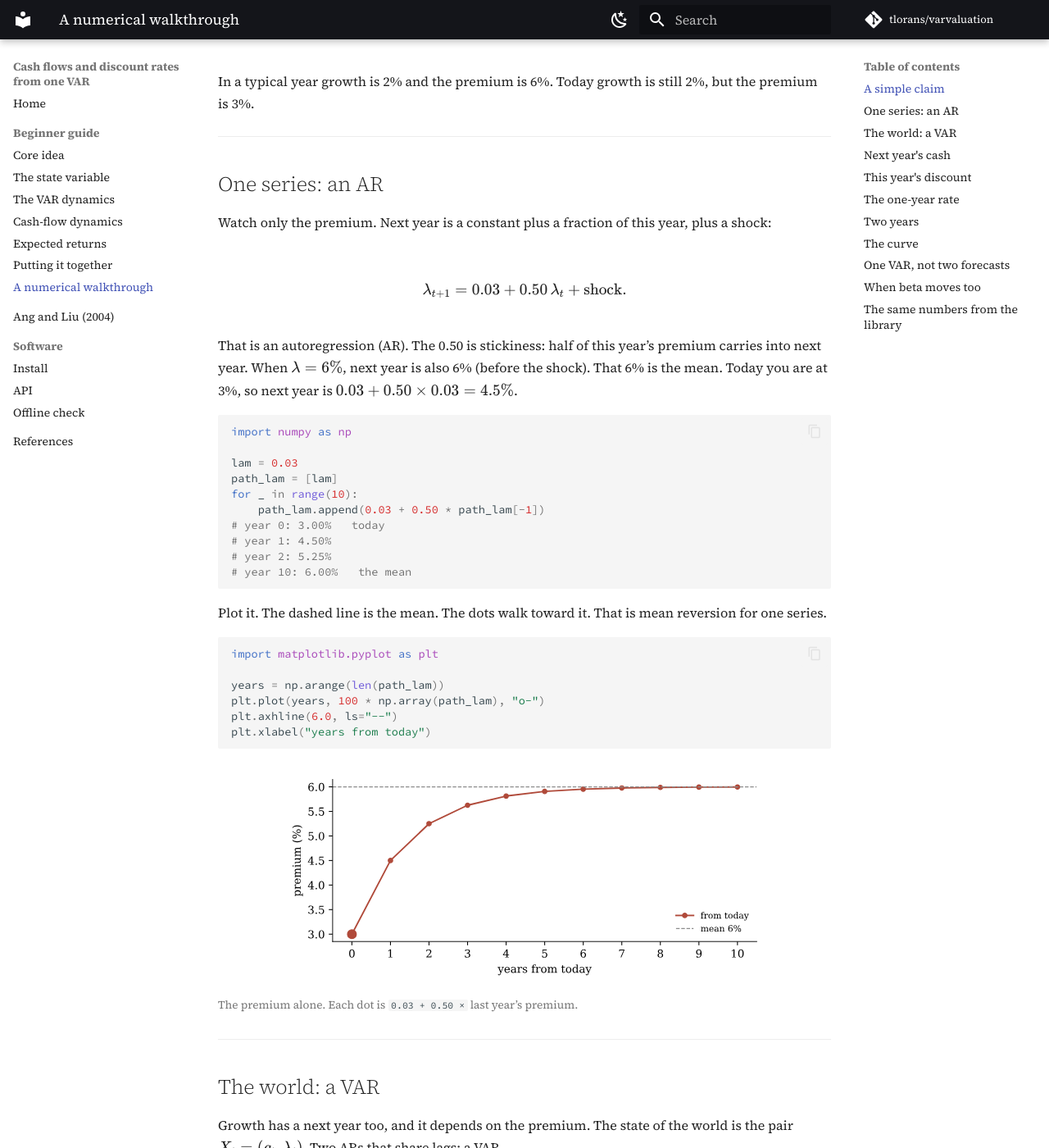
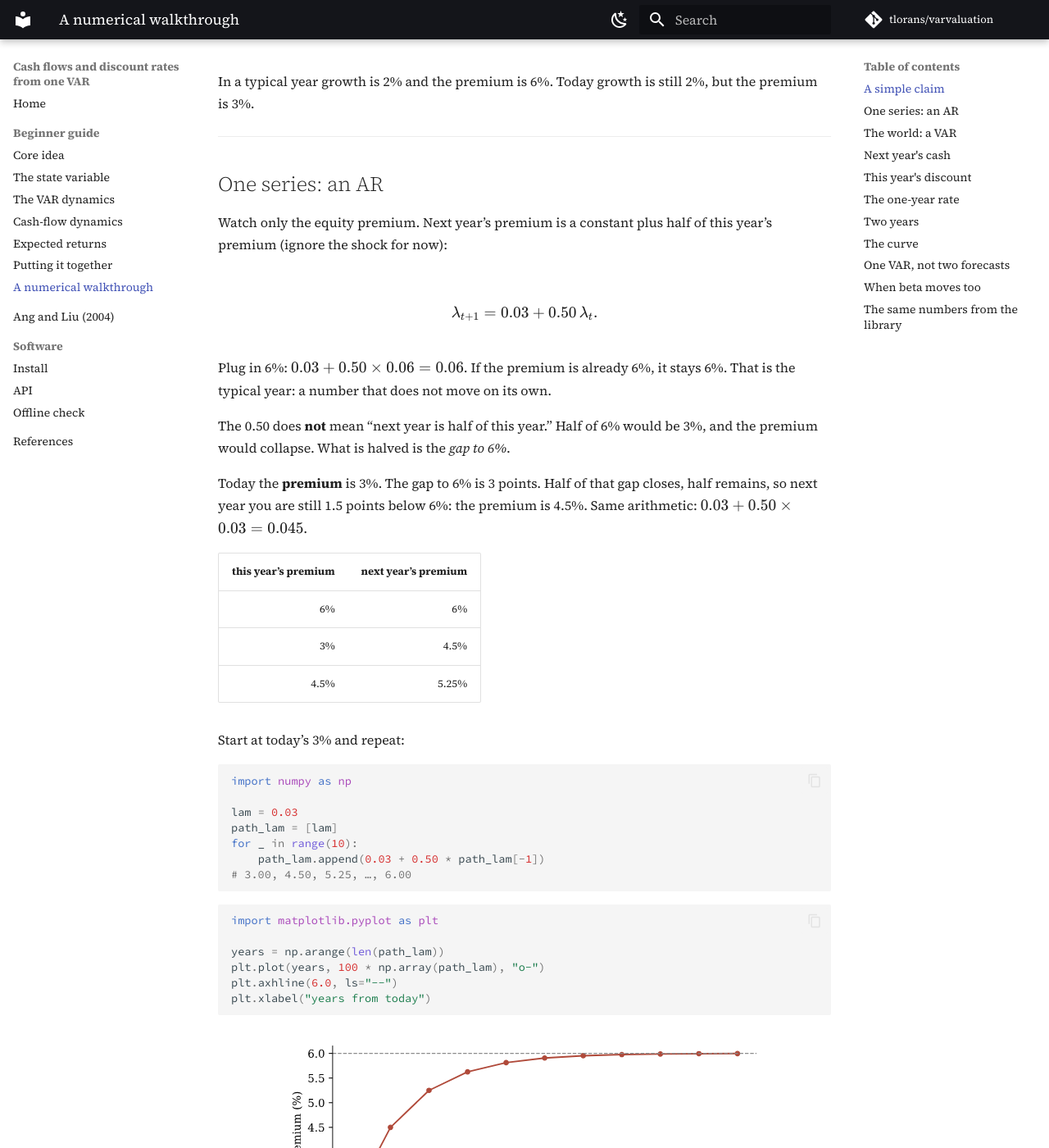
Before and after one commit to tlorans/varvaluation, an MkDocs documentation site: the page built from docs/guide/numerical.md, in a window 1280 px wide and 1400 px high, scrolled down 527 px. Shown: the whole window at 82% size. Built offline with MkDocs 1.6.1 and Material for MkDocs 9.7.7, drawn with Linux system fonts in a browser that asks for light colours; comment, search, counter and statistics services are not loaded; some of the changed text lies outside the part shown.

Commit message:
docs: the 0.50 halves the gap to 6%, not the premium itself

````diff
--- a/docs/guide/numerical.md
+++ b/docs/guide/numerical.md
@@ -22,13 +22,25 @@ In a typical year growth is 2% and the premium is 6%. Today growth is still 2%,
 
 ## One series: an AR
 
-Watch only the premium. Next year is a constant plus a fraction of this year, plus a shock:
+Watch only the equity premium. Next year’s premium is a constant plus half of this year’s premium (ignore the shock for now):
 
 $$
-\lambda_{t+1} = 0.03 + 0.50\,\lambda_t + \text{shock}.
+\lambda_{t+1} = 0.03 + 0.50\,\lambda_t.
 $$
 
-That is an autoregression (AR). The 0.50 is stickiness: half of this year’s premium carries into next year. When \(\lambda=6\%\), next year is also 6% (before the shock). That 6% is the mean. Today you are at 3%, so next year is \(0.03 + 0.50\times 0.03 = 4.5\%\).
+Plug in 6%: \(0.03 + 0.50\times 0.06 = 0.06\). If the premium is already 6%, it stays 6%. That is the typical year: a number that does not move on its own.
+
+The 0.50 does **not** mean “next year is half of this year.” Half of 6% would be 3%, and the premium would collapse. What is halved is the *gap to 6%*.
+
+Today the **premium** is 3%. The gap to 6% is 3 points. Half of that gap closes, half remains, so next year you are still 1.5 points below 6%: the premium is 4.5%. Same arithmetic: \(0.03 + 0.50\times 0.03 = 0.045\).
+
+| this year’s premium | next year’s premium |
+|---:|---:|
+| 6% | 6% |
+| 3% | 4.5% |
+| 4.5% | 5.25% |
+
+Start at today’s 3% and repeat:
 
 ```python
 import numpy as np
@@ -37,13 +49,8 @@ lam = 0.03
 path_lam = [lam]
 for _ in range(10):
     path_lam.append(0.03 + 0.50 * path_lam[-1])
-# year 0: 3.00%   today
-# year 1: 4.50%
-# year 2: 5.25%
-# year 10: 6.00%   the mean
+# 3.00, 4.50, 5.25, …, 6.00
 ```
-
-Plot it. The dashed line is the mean. The dots walk toward it. That is mean reversion for one series.
 
 ```python
 import matplotlib.pyplot as plt
@@ -55,7 +62,7 @@ plt.xlabel("years from today")
 ```
 
 ![Premium as an AR](../assets/figures/numerical_ar.svg)
-<p class="figure-caption">The premium alone. Each dot is <code>0.03 + 0.50 ×</code> last year’s premium.</p>
+<p class="figure-caption">Today’s premium is 3%. Each year the gap to 6% is cut in half.</p>
 
 ---
 
````
